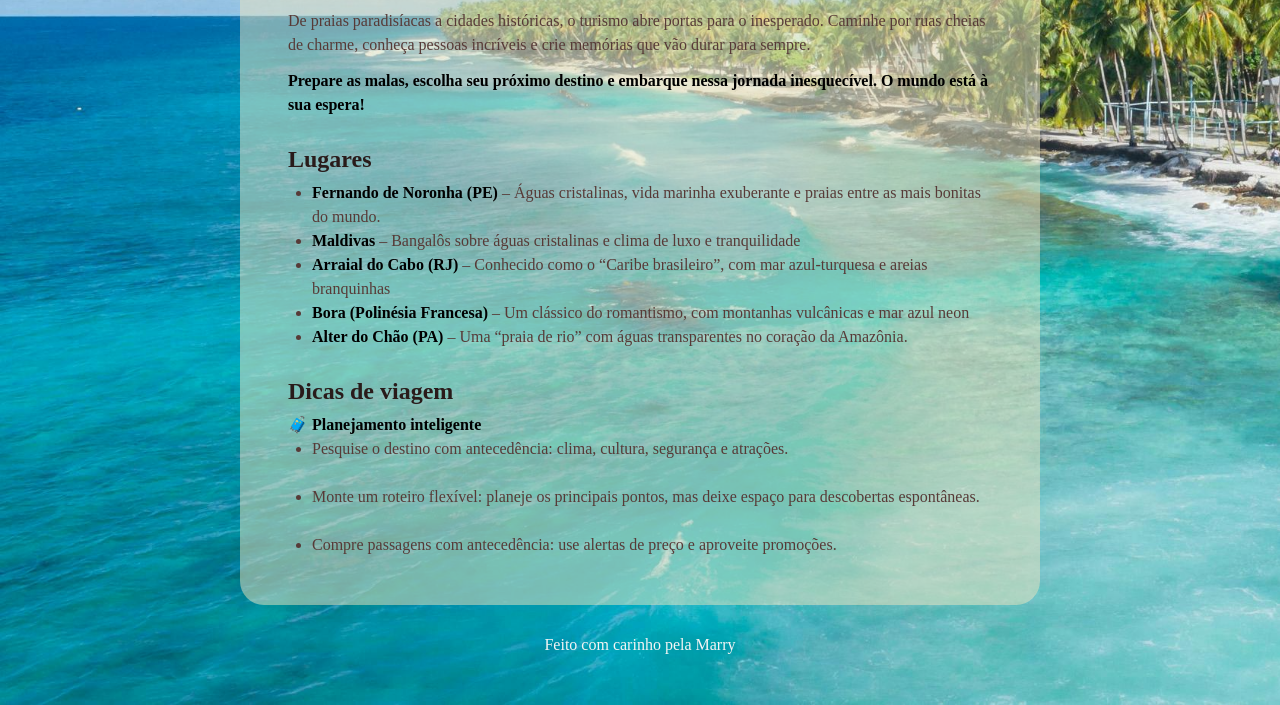
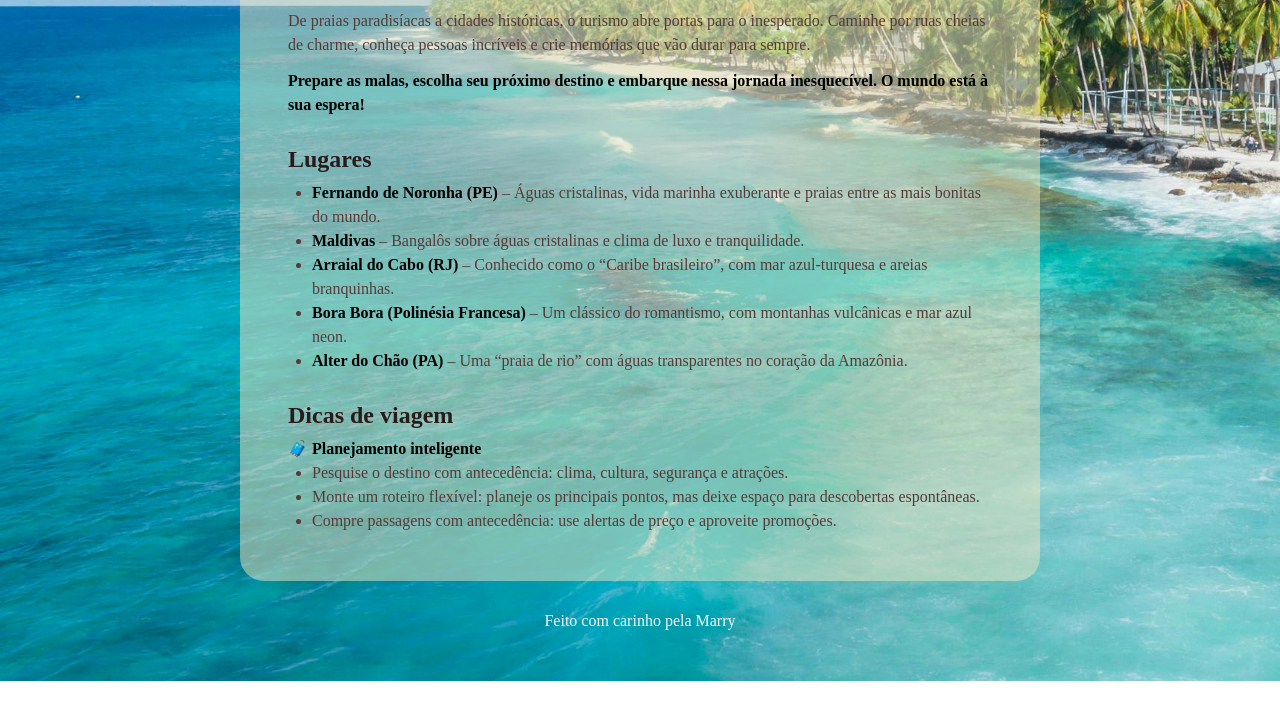
Before and after one commit to Marrycachos2/siteturismo, a plain HTML site: page index.html in a window 1280 px wide. Shown: the part 491-1196 px from the top of the page. After the commit the page ends 1172 px from the top, so only its background shows below. Drawn offline with Linux system fonts and the light colour scheme; a web font is replaced by a local one.

Commit message:
Refactor HTML structure and improve formatting
codigo corrigido

```diff
--- a/index.html
+++ b/index.html
@@ -1,23 +1,25 @@
 <!DOCTYPE html>
 <html lang="pt-br">
   <head>
-    <link rel="preconnect" href="https://fonts.googleapis.com" />
-    <link rel="preconnect" href="https://fonts.gstatic.com" crossorigin />
     <meta charset="UTF-8" />
     <meta name="viewport" content="width=device-width, initial-scale=1.0" />
     <title>Página de Turismo</title>
-    <link rel="stylesheet" href="stylo.css" />
+
+    <!-- Fontes do Google -->
+    <link rel="preconnect" href="https://fonts.googleapis.com" />
+    <link rel="preconnect" href="https://fonts.gstatic.com" crossorigin />
     <link
       href="https://fonts.googleapis.com/css2?family=Alice&display=swap"
       rel="stylesheet"
     />
+
+    <!-- Estilos -->
+    <link rel="stylesheet" href="stylo.css" />
   </head>
   <body>
     <div id="page">
-      <img
-        src="img/viagem.jpg"
-        alt="Imagem de um casal na montanha"
-      />
+      <img src="img/viagem.jpg" alt="Imagem de um casal na montanha" />
+
       <main>
         <section id="about">
           <h1>🌍 Descubra o mundo com novos olhos</h1>
@@ -27,42 +29,32 @@
             destino guarda histórias únicas esperando por você.
           </p>
           <p>
-            De praias paradisíacas a cidades históricas, o turismo abre
-            portas para o inesperado. Caminhe por ruas cheias de charme, conheça
-            pessoas incríveis e crie memórias que vão durar para sempre.
+            De praias paradisíacas a cidades históricas, o turismo abre portas para o inesperado. Caminhe por ruas
+            cheias de charme, conheça pessoas incríveis e crie memórias que vão durar para sempre.
           </p>
           <p>
-          <strong> Prepare as malas, escolha seu próximo destino
-            e embarque nessa jornada inesquecível. O mundo está à sua espera!</strong>
+            <strong>Prepare as malas, escolha seu próximo destino e embarque nessa jornada inesquecível. O mundo está à sua espera!</strong>
           </p>
         </section>
+
         <section id="lugares">
           <h2>Lugares</h2>
           <ul>
-            <li><strong>Fernando de Noronha (PE) </strong>– Águas cristalinas, vida
-                marinha exuberante e praias entre as mais bonitas do mundo.</li>
-            <li><strong> Maldivas </strong>– Bangalôs sobre águas cristalinas e
-                clima de luxo e tranquilidade</li>
-            <li><strong>Arraial do Cabo (RJ) </strong>– Conhecido como o “Caribe brasileiro”,
-                com mar azul-turquesa e areias branquinhas</li>
-            <li><strong> Bora (Polinésia Francesa)</strong> – Um clássico do romantismo,
-                com montanhas vulcânicas e mar azul neon</li>
-            <li><strong>Alter do Chão (PA)</strong> – Uma “praia de rio” com águas
-                transparentes no coração da Amazônia.</li>
-
+            <li><strong>Fernando de Noronha (PE)</strong> – Águas cristalinas, vida marinha exuberante e praias entre as mais bonitas do mundo.</li>
+            <li><strong>Maldivas</strong> – Bangalôs sobre águas cristalinas e clima de luxo e tranquilidade.</li>
+            <li><strong>Arraial do Cabo (RJ)</strong> – Conhecido como o “Caribe brasileiro”, com mar azul-turquesa e areias branquinhas.</li>
+            <li><strong>Bora Bora (Polinésia Francesa)</strong> – Um clássico do romantismo, com montanhas vulcânicas e mar azul neon.</li>
+            <li><strong>Alter do Chão (PA)</strong> – Uma “praia de rio” com águas transparentes no coração da Amazônia.</li>
           </ul>
         </section>
-        <section id="Dicas">
+
+        <section id="dicas">
           <h2>Dicas de viagem</h2>
-          <p>
-          <strong>  🧳 Planejamento inteligente </strong>
-<ul><li>Pesquise o destino com antecedência: clima, cultura, segurança e atrações.</li><br>
-
-<li>Monte um roteiro flexível: planeje os principais pontos, mas deixe espaço para descobertas espontâneas.</li><br>
-
+          <strong>🧳 Planejamento inteligente</strong>
+          <ul>
+            <li>Pesquise o destino com antecedência: clima, cultura, segurança e atrações.</li>
+            <li>Monte um roteiro flexível: planeje os principais pontos, mas deixe espaço para descobertas espontâneas.</li>
             <li>Compre passagens com antecedência: use alertas de preço e aproveite promoções.</li>
-
-          </p>
           </ul>
         </section>
       </main>
@@ -70,7 +62,6 @@
 
     <footer>
       Feito com carinho pela Marry
-
     </footer>
   </body>
 </html>
```
Lines whose indentation alone changed are shown as unchanged.
